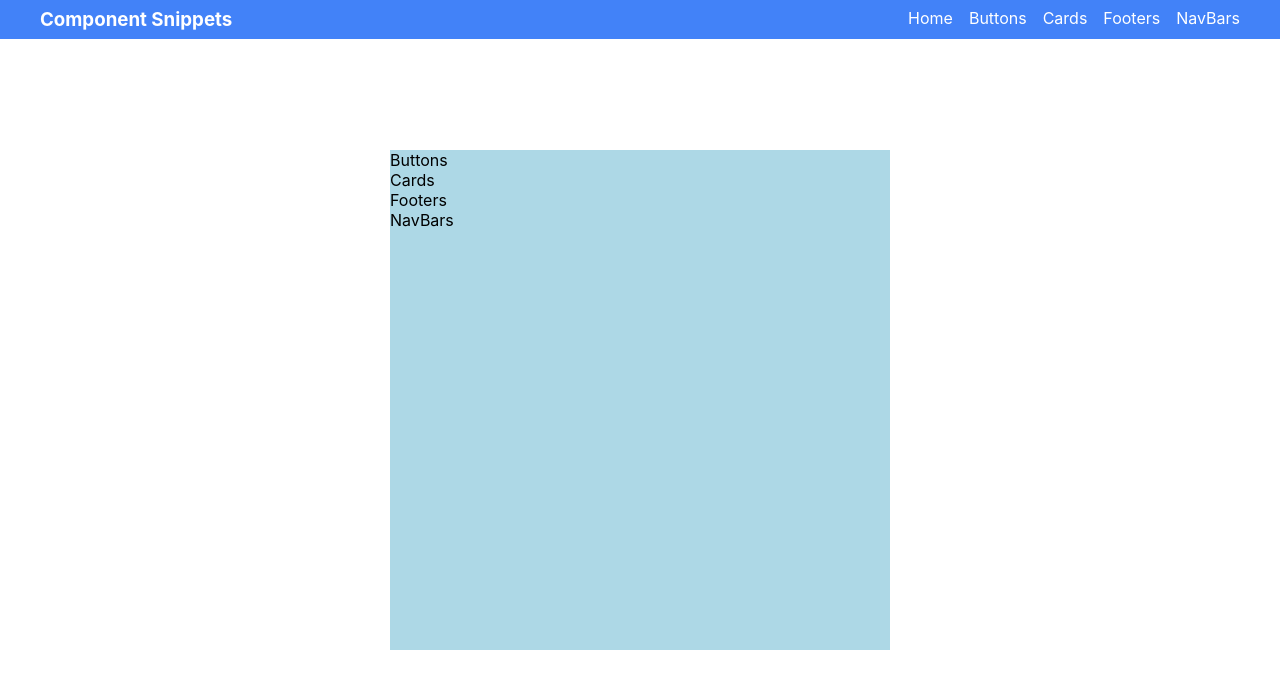
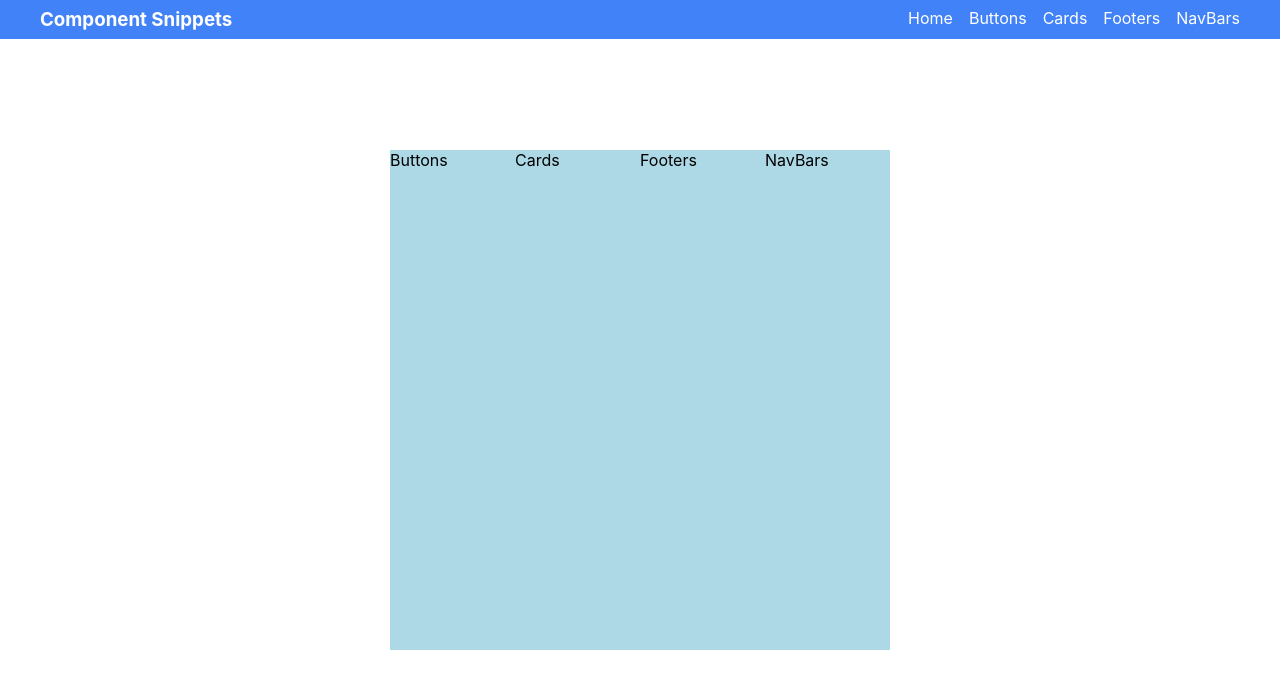
Before and after one commit to JulianEhiem/comp-library, a React (Create React App) app: page / in a window 1280 px wide. Shown: the top 688 px of the page. Built offline with nearby package versions, Linux system fonts and the light colour scheme.

Commit message:
made links flex

```diff
--- a/src/App.css
+++ b/src/App.css
@@ -5,9 +5,14 @@
   justify-content: center;
 }
 .components-container{
+  display: flex;
   width: 500px;
   height: 500px;
   background-color: lightblue;
   align-self: center;
   justify-self: center;
 }
+.component-links{
+  width: 150px;
+  height: 100px;
+}
```
